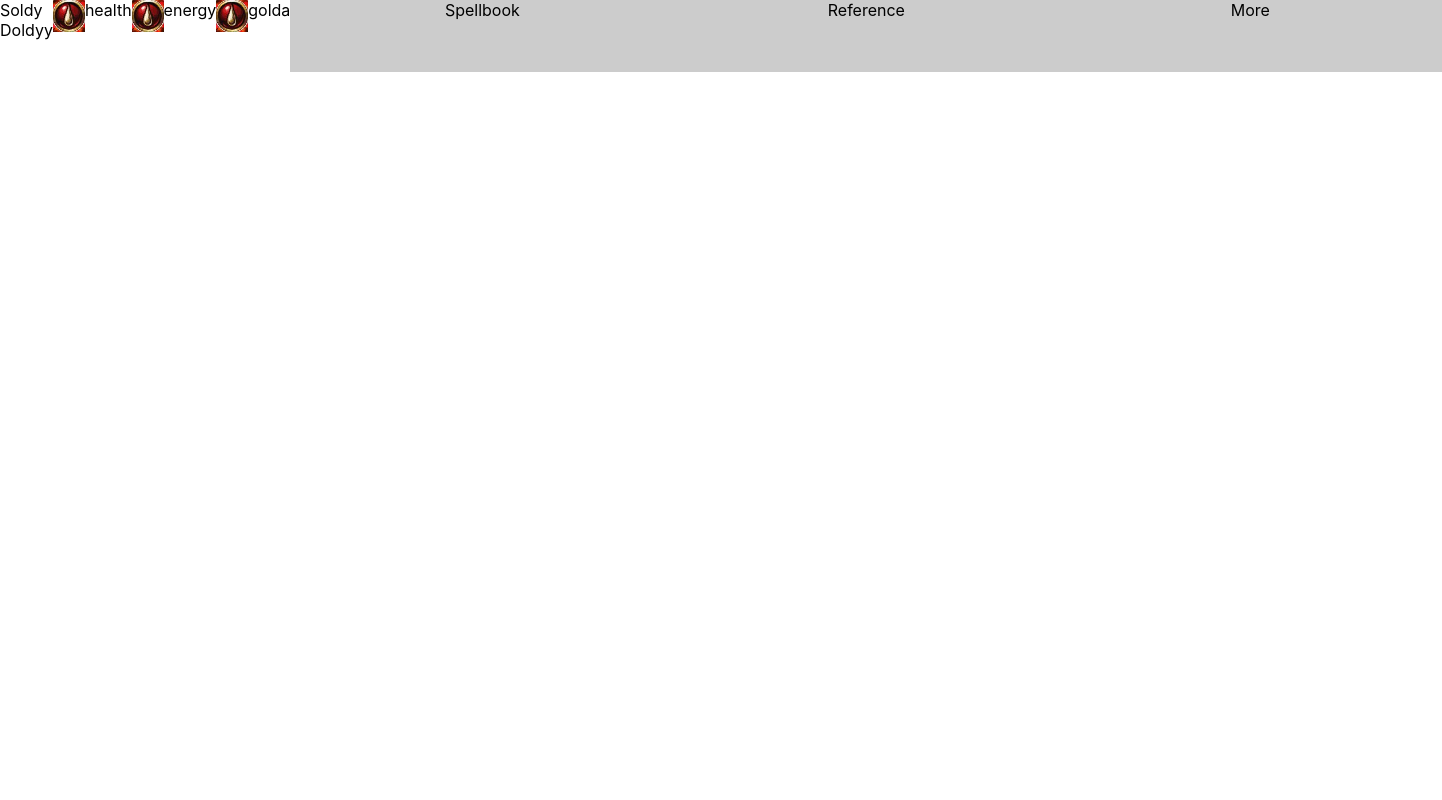
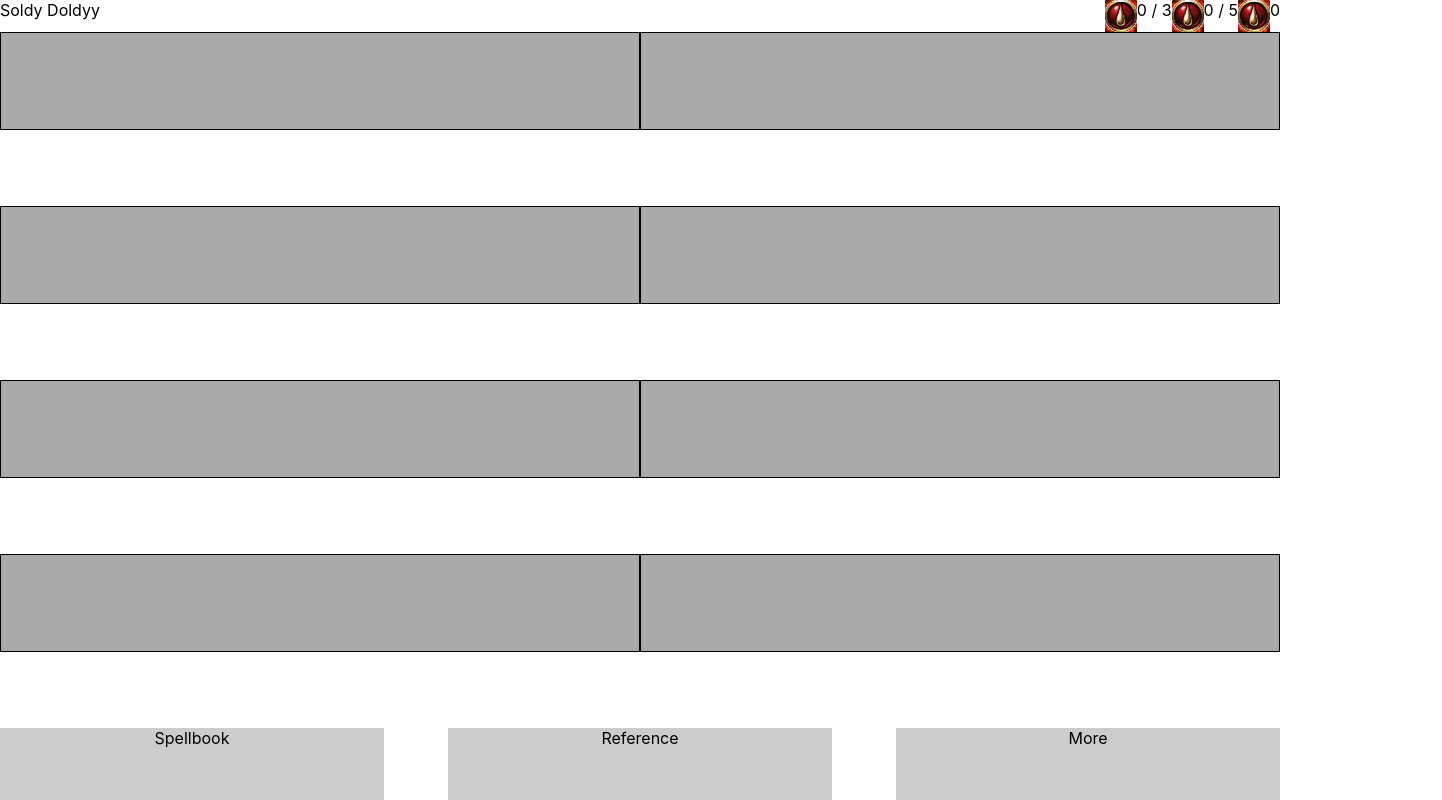
Before and after one commit to rissole/wow-board-game-app, a React (Create React App) app: page / in a window 1280 px wide. Shown: the whole page, 1442 px wide, since content can reach past the window. Built offline with nearby package versions, Linux system fonts and the light colour scheme.

Commit message:
Main layout setup.

```diff
--- a/src/App.scss
+++ b/src/App.scss
@@ -1,11 +1,10 @@
 $navButtonHeight: 72px;
 
 .app {
-  height: 100vh;
-  width: 100vw;
+  height: 100%;
+  width: 100%;
   display: flex;
-  flex-flow: row nowrap;
-  flex: 1 0 auto;
+  flex-flow: column nowrap;
 }
 .nav {
   display: flex;
@@ -31,8 +30,14 @@ $navButtonHeight: 72px;
 
 .main {
   width: 100%;
+  height: 100%;
+  display: flex;
+  flex-flow: row wrap;
+  flex: 1;
 }
 
-body {
+html, #root, body {
   height: 100%;
+  width: 100%;
+  margin: 0;
 }
--- a/src/App.tsx
+++ b/src/App.tsx
@@ -1,8 +1,17 @@
-import React from 'react';
+import React, {useEffect, useState} from 'react';
 import './App.scss';
 import EditableStat from "./components/EditableStat";
+import CharacterSheetSlot from "./components/CharacterSheetSlot";
+
+interface CharSheetSlot {
+    equipped: boolean
+}
 
 function App() {
+    const [charSheetSlots, setCharSheetSlots] = useState<CharSheetSlot[]>([]);
+    useEffect(() => {
+        setCharSheetSlots(Array.from({length: 8}).map(_ => ({equipped: false})))
+    }, [])
     return (
         <div className="app">
             <div className="topBar">
@@ -10,13 +19,15 @@ function App() {
                     Soldy Doldyy
                 </div>
                 <div className="healthEnergyGoldSection">
-                    <EditableStat statName='health' currentValue={0}/>
-                    <EditableStat statName='energy' currentValue={0}/>
+                    <EditableStat statName='health' currentValue={0} maxValue={3}/>
+                    <EditableStat statName='energy' currentValue={0} maxValue={5}/>
                     <EditableStat statName='gold' currentValue={0}/>
                 </div>
             </div>
             <div className="main">
-                a
+                {charSheetSlots.map(charSheetSlot => {
+                return <CharacterSheetSlot equipped={charSheetSlot.equipped}/>
+            })}
             </div>
             <div className="nav">
                 <div className="spellbook">
--- /dev/null
+++ b/src/components/CharacterSheetSlot/index.tsx
@@ -0,0 +1,24 @@
+import styled from "styled-components";
+
+export interface Props {
+    equipped: boolean
+    slotItem?: string
+    slotAddons?: string[]
+}
+
+const CharacterSheetSlot = (props: Props) => {
+    return (
+        <Container>
+
+        </Container>
+    )
+}
+
+const Container = styled.div`
+  background-color: #aaa;
+  width: calc(50vw - 2px);
+  height: 96px;
+  border: 1px solid black;
+`
+
+export default CharacterSheetSlot
--- a/src/components/EditableStat/index.tsx
+++ b/src/components/EditableStat/index.tsx
@@ -11,7 +11,7 @@ const EditableStat = (props: Props) => {
     return (
         <Container>
             <Icon path={healthIconPath}/>
-            {props.statName}
+            {props.currentValue} {props.maxValue !== undefined ? `/ ${props.maxValue}` : ``}
         </Container>
     )
 }
```
Also changed, not shown: 1 other file (tests, documents, lock files or other folders).
